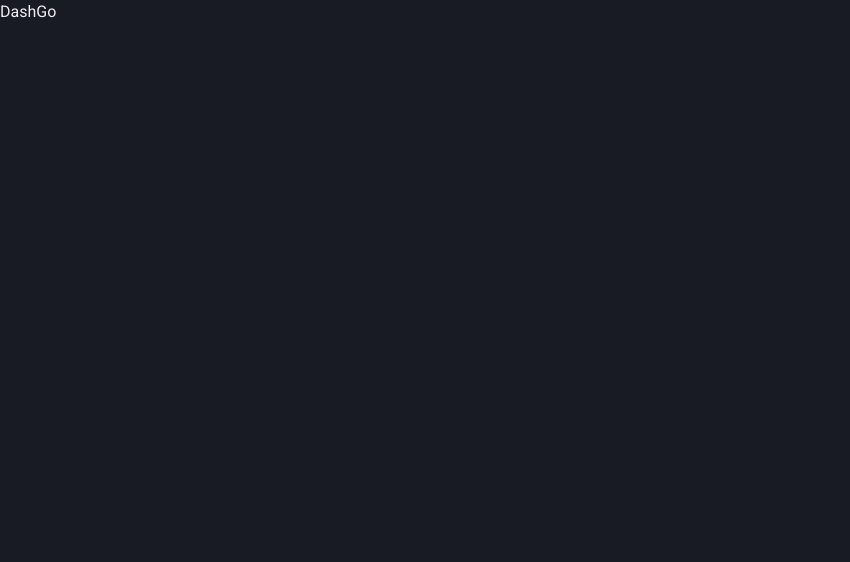
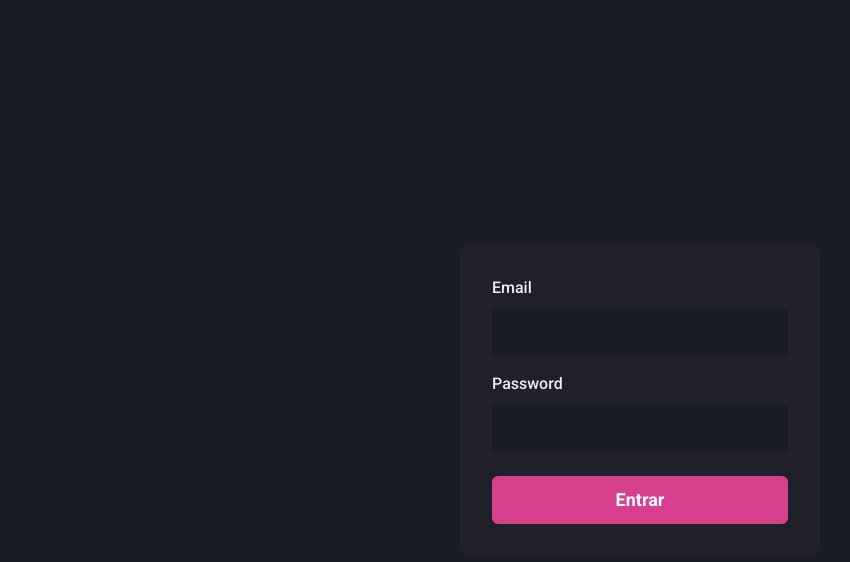
Before and after one commit to EduardoReisUX/dashgo, a Next.js app: page / in a window 1280 px wide. Shown: the top 562 px of the page, without its empty margins (0-850 px from the left). Built offline with nearby package versions, Linux system fonts and the light colour scheme.

Commit message:
add login page

```diff
--- a/src/pages/index.tsx
+++ b/src/pages/index.tsx
@@ -1,3 +1,60 @@
+import {
+  Button,
+  Flex,
+  Input,
+  Stack,
+  FormLabel,
+  FormControl,
+} from "@chakra-ui/react";
+
 export default function Home() {
-  return <h1>DashGo</h1>;
+  return (
+    <Flex w={"100vw"} h={"100vh"} align={"center"} justify={"center"}>
+      <Flex
+        as={"form"}
+        w={"100%"}
+        maxW={360}
+        bg="gray.800"
+        p={8}
+        borderRadius={8}
+        flexDir={"column"}
+      >
+        <Stack spacing={"4"}>
+          <FormControl>
+            <FormLabel htmlFor="email">Email</FormLabel>
+            <Input
+              name={"email"}
+              id={"email"}
+              type={"email"}
+              focusBorderColor={"pink.500"}
+              bgColor={"gray.900"}
+              variant={"filled"}
+              _hover={{
+                bgColor: "gray.900",
+              }}
+              size="lg"
+            />
+          </FormControl>
+          <FormControl>
+            <FormLabel htmlFor="password">Password</FormLabel>
+            <Input
+              name={"password"}
+              id={"password"}
+              type={"password"}
+              focusBorderColor={"pink.500"}
+              bgColor={"gray.900"}
+              variant={"filled"}
+              _hover={{
+                bgColor: "gray.900",
+              }}
+              size="lg"
+            />
+          </FormControl>
+        </Stack>
+        <Button type={"button"} mt={6} colorScheme={"pink"} size={"lg"}>
+          Entrar{" "}
+        </Button>
+      </Flex>
+    </Flex>
+  );
 }
```
